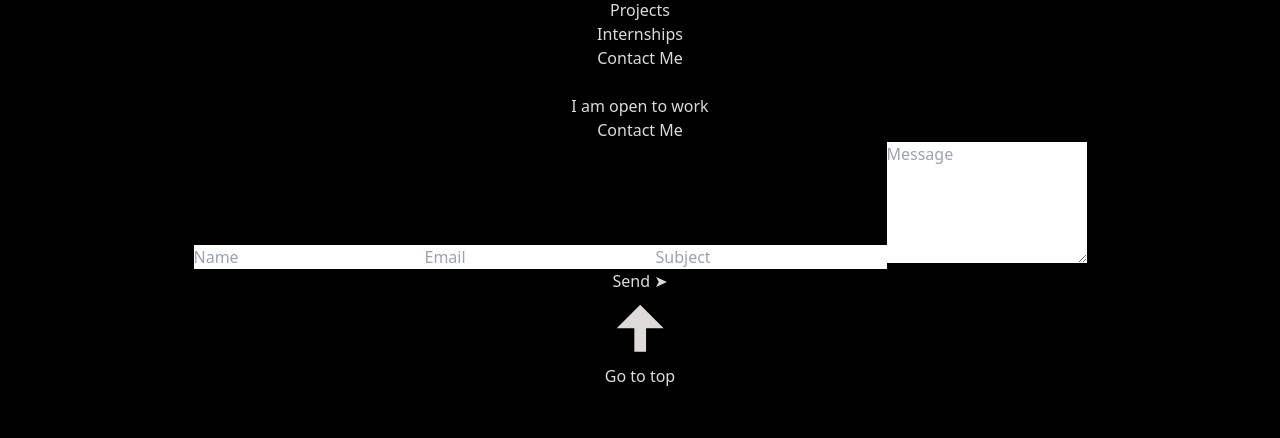
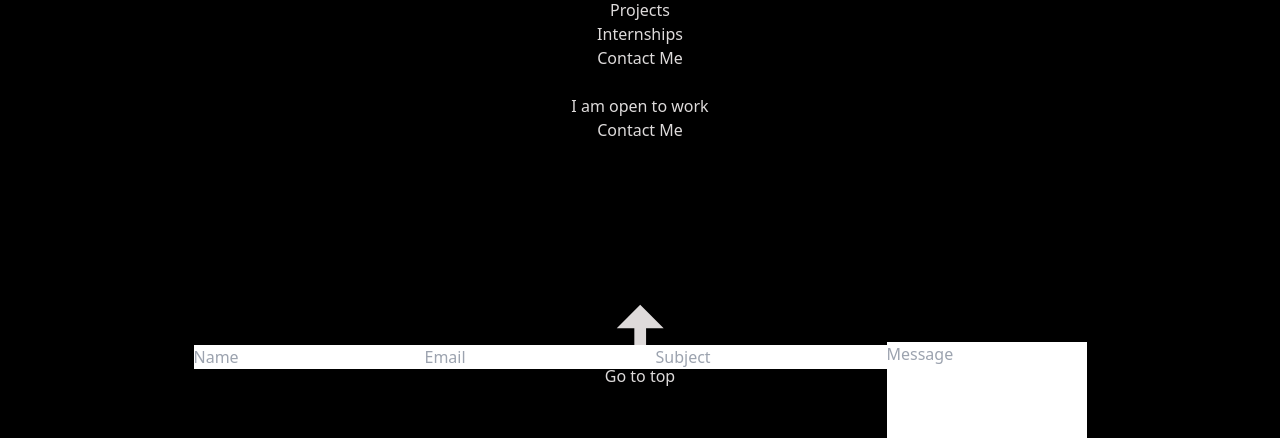
Before and after one commit to soumargha/resumeportfolio, a React (Vite) app: page /contact in a window 1280 px wide. Shown: the part 514-952 px from the top of the page. Built offline with nearby package versions, Linux system fonts and the light colour scheme.

Commit message:
final commit

```diff
--- a/src/jsx/Contact.jsx
+++ b/src/jsx/Contact.jsx
@@ -1,5 +1,6 @@
 import React, { useEffect, useState } from "react";
 import { motion, useAnimation } from "framer-motion";
+
 
 const Contact = () => {
   const [isVisible, setIsVisible] = useState(false);
@@ -7,7 +8,7 @@ const Contact = () => {
 
   useEffect(() => {
     const handleScroll = () => {
-      const contactSection = document.getElementById("contact-section");
+      const contactSection = document.getElementById("bread");
       if (contactSection) {
         const scrollPosition = window.scrollY + window.innerHeight;
         const contactSectionPosition = contactSection.offsetTop;
@@ -55,9 +56,7 @@ const Contact = () => {
   const submitData = async (event) => {
     event.preventDefault();
     const { Name, Email, Subject, Message } = userData;
-    if(Name && Email && Subject && Message) {
-
-
+    if (Name && Email && Subject && Message) {
       const res = await fetch(
         "https://portfolio-39a04-default-rtdb.asia-southeast1.firebasedatabase.app/userDataRecord.json",
         {
@@ -66,24 +65,25 @@ const Contact = () => {
             "Content-Type": "application/json",
           },
           body: JSON.stringify({
-          Name, Email, Subject, Message
-        })
+            Name,
+            Email,
+            Subject,
+            Message,
+          }),
         }
-
       );
-    if(res){
+      if (res) {
         setUserData({
           Name: "",
           Email: "",
           Subject: "",
           Message: "",
-      })
+        });
         alert("Message Sent");
-    }else{
+      } else {
         alert("Please fill the data");
       }
-  }
-  else{
+    } else {
       alert("Please fill the data");
     }
   };
@@ -167,11 +167,31 @@ const Contact = () => {
       </div>
 
       {/* Back-to-top button */}
+      {isVisible && (
         <button
           id="to-top-button"
           onClick={goToTop}
           title="Go To Top"
-        className="hidden fixed z-50 bottom-10 right-10 p-4 border-0 w-14 h-14 rounded-full shadow-md bg-purple-600 hover:bg-purple-700 text-white text-lg font-semibold transition-colors duration-300"
+          className="fixed z-50 bottom-10 right-10 p-4 border-0 w-14 h-14 rounded-full shadow-md bg-teal-600 hover:bg-teal-700 text-white text-lg font-semibold transition-colors duration-300"
+        >
+          <svg
+            xmlns="http://www.w3.org/2000/svg"
+            viewBox="0 0 24 24"
+            fill="currentColor"
+            className="w-6 h-6"
+          >
+            <path d="M12 4l8 8h-6v8h-4v-8H4l8-8z" />
+          </svg>
+          <span className="sr-only">Go to top</span>
+        </button>
+      )}
+
+      {/* Scroll-to-top button */}
+      <button
+        id="to-top-button"
+        onClick={goToTop}
+        title="Go To Top"
+        className="hidden fixed z-50 bottom-10 right-10 p-4 border-0 w-14 h-14 rounded-full shadow-md bg-teal-600 hover:bg-teal-700 text-white text-lg font-semibold transition-colors duration-300"
       >
         <svg
           xmlns="http://www.w3.org/2000/svg"
--- a/src/jsx/Portfolio.jsx
+++ b/src/jsx/Portfolio.jsx
@@ -8,7 +8,7 @@ import flappyball from '../Assets/flappyball.jpg';
 
 const Project = ({ imageSrc, title, description, link }) => {
   return (
-    <a className="group rounded-xl overflow-hidden dark:focus:outline-none dark:focus:ring-1 dark:focus:ring-gray-600" href={link} target="_blank" rel="noopener noreferrer">
+    <a id='portfolio' className="group rounded-xl overflow-hidden dark:focus:outline-none dark:focus:ring-1 dark:focus:ring-gray-600" href={link} target="_blank" rel="noopener noreferrer">
       <div className="sm:flex">
         <div className="flex-shrink-0 relative rounded-2xl overflow-hidden w-full sm:w-56 h-44 border-4 border-violet-500">
           <img className="group-hover:scale-105 transition-transform duration-500 ease-in-out size-full absolute top-0 start-0 object-cover rounded-xl" src={imageSrc} alt={title} />
```
Lines whose indentation alone changed are shown as unchanged.
